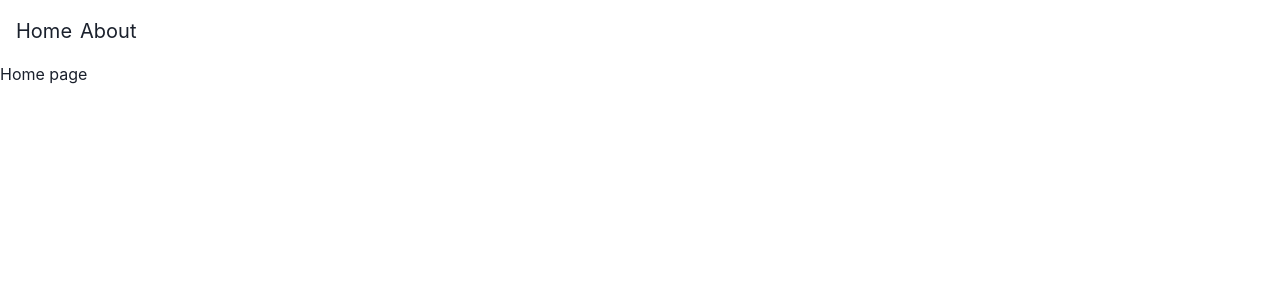
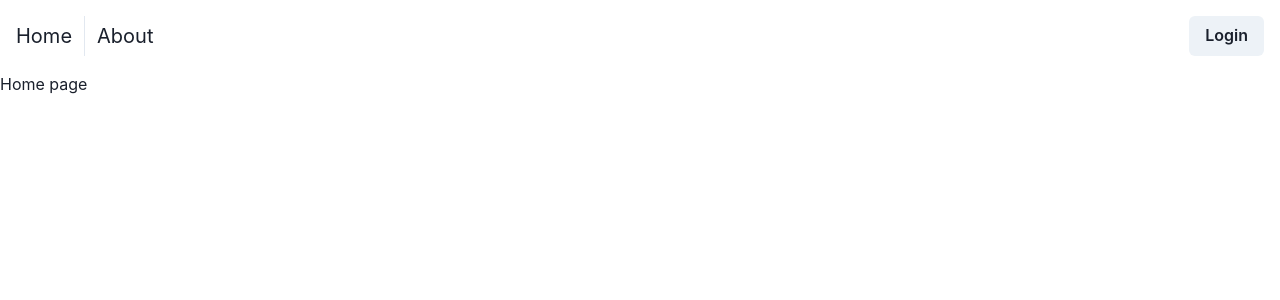
Before and after one commit to kevdougful/abc-web, a React app: page / in a window 1280 px wide. Shown: the top 300 px of the page. Built offline with nearby package versions, Linux system fonts and the light colour scheme.

Commit message:
Add Login Popover

```diff
--- a/package.json
+++ b/package.json
@@ -19,6 +19,7 @@
   },
   "homepage": "https://github.com/kevdougful/abc-web#readme",
   "dependencies": {
+    "@chakra-ui/icons": "^1.1.0",
     "@chakra-ui/react": "^1.6.12",
     "@emotion/react": "^11.5.0",
     "@emotion/styled": "^11.3.0",
--- /dev/null
+++ b/src/components/navbar/login-popover.tsx
@@ -0,0 +1,48 @@
+import * as React from "react";
+
+import {
+  Button,
+  Stack,
+  InputGroup,
+  Input,
+  InputLeftElement,
+  Popover,
+  PopoverTrigger,
+  PopoverContent,
+  PopoverHeader,
+  PopoverBody,
+  PopoverFooter,
+  PopoverArrow,
+  PopoverCloseButton,
+} from "@chakra-ui/react";
+import { EmailIcon, LockIcon } from "@chakra-ui/icons";
+
+export const LoginPopover: React.FC = () => {
+  return (
+    <Popover>
+      <PopoverTrigger>
+        <Button>Login</Button>
+      </PopoverTrigger>
+      <PopoverContent>
+        <PopoverHeader>Credentials</PopoverHeader>
+        <PopoverArrow />
+        <PopoverCloseButton />
+        <PopoverBody>
+          <Stack>
+            <InputGroup>
+              <InputLeftElement children={<EmailIcon />} />
+              <Input type="email" placeholder="Email" />
+            </InputGroup>
+            <InputGroup>
+              <InputLeftElement children={<LockIcon />} />
+              <Input type="password" placeholder="Password" />
+            </InputGroup>
+          </Stack>
+        </PopoverBody>
+        <PopoverFooter>
+          <Button>Submit</Button>
+        </PopoverFooter>
+      </PopoverContent>
+    </Popover>
+  );
+};
--- a/src/components/navbar/navbar-desktop.tsx
+++ b/src/components/navbar/navbar-desktop.tsx
@@ -3,15 +3,16 @@ import { BrowserRouter as Router, Routes, Route, Link } from "react-router-dom";
 
 import {
   Container,
+  Flex,
   Stack,
   Button,
-  Divider,
+  StackDivider,
   HStack,
   Spacer,
   Text,
 } from "@chakra-ui/react";
 
-import { Home, About } from "../../pages";
+import { LoginPopover } from "./login-popover";
 
 export const NavbarDesktop: React.FC = () => {
   return (
@@ -22,7 +23,8 @@ export const NavbarDesktop: React.FC = () => {
       py={4}
       spacing={4}
     >
-      <HStack>
+      <Flex>
+        <HStack spacing={3} divider={<StackDivider />} as="nav">
           <Link to="/">
             <Text fontSize="xl">Home</Text>
           </Link>
@@ -30,6 +32,9 @@ export const NavbarDesktop: React.FC = () => {
             <Text fontSize="xl">About</Text>
           </Link>
         </HStack>
+        <Spacer />
+        <LoginPopover />
+      </Flex>
     </Container>
   );
 };
```
Also changed, not shown: 1 other file (tests, documents, lock files or other folders). Lines whose indentation alone changed are shown as unchanged.
